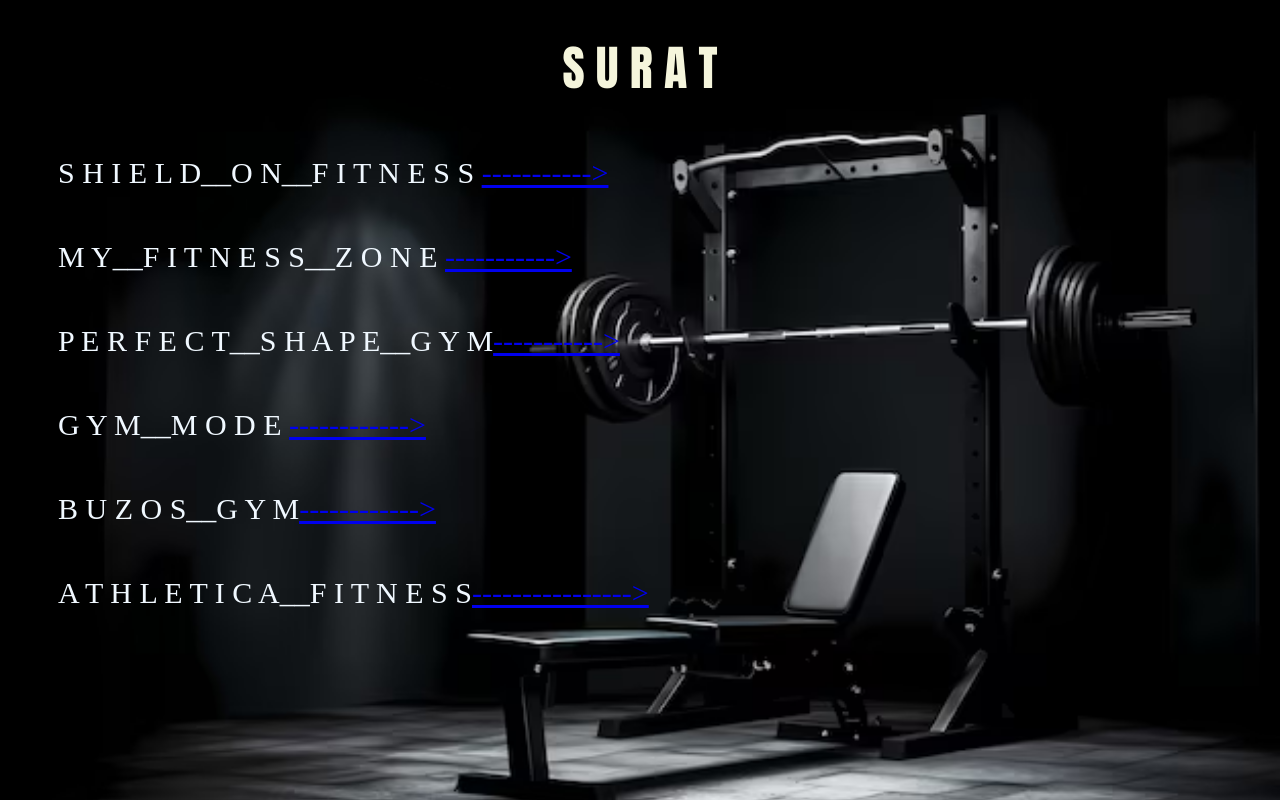
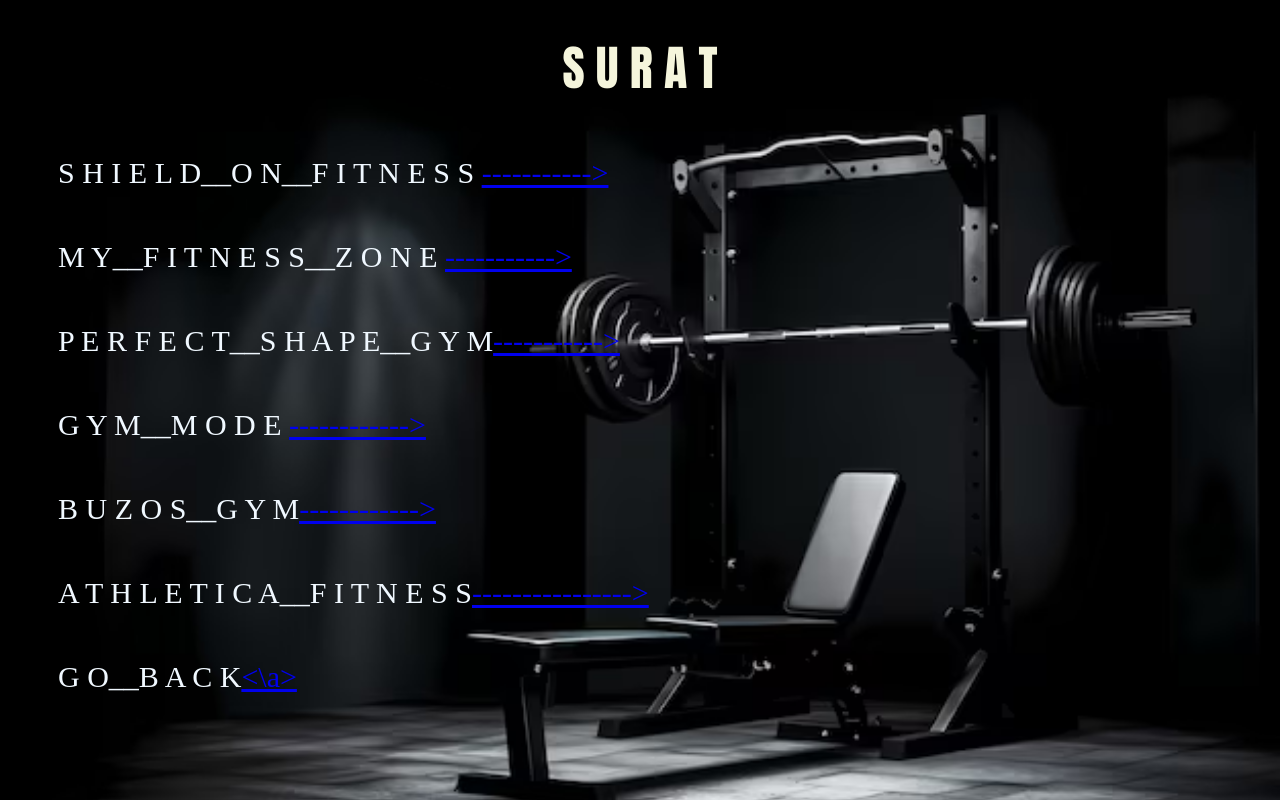
Before and after one commit to parva-1603/GYM_SCOUT, a plain HTML site: page surat.html in a window 1280 px wide. Drawn offline with Linux system fonts and the light colour scheme.

Commit message:
Update surat.html

```diff
--- a/surat.html
+++ b/surat.html
@@ -14,5 +14,6 @@
     <p>G Y M__M O D E <a href="mode.html">------------></a></p>
     <p>B U Z O S__G Y M<a href="buzos.html">------------></a></p>
     <p>A T H L E T I C A__F I T N E S S<a href="athletica.html">----------------></a></p>
+    <P>G O__B A C K<a href="index.html"><\a></P>
 </body>
 </html>
```
